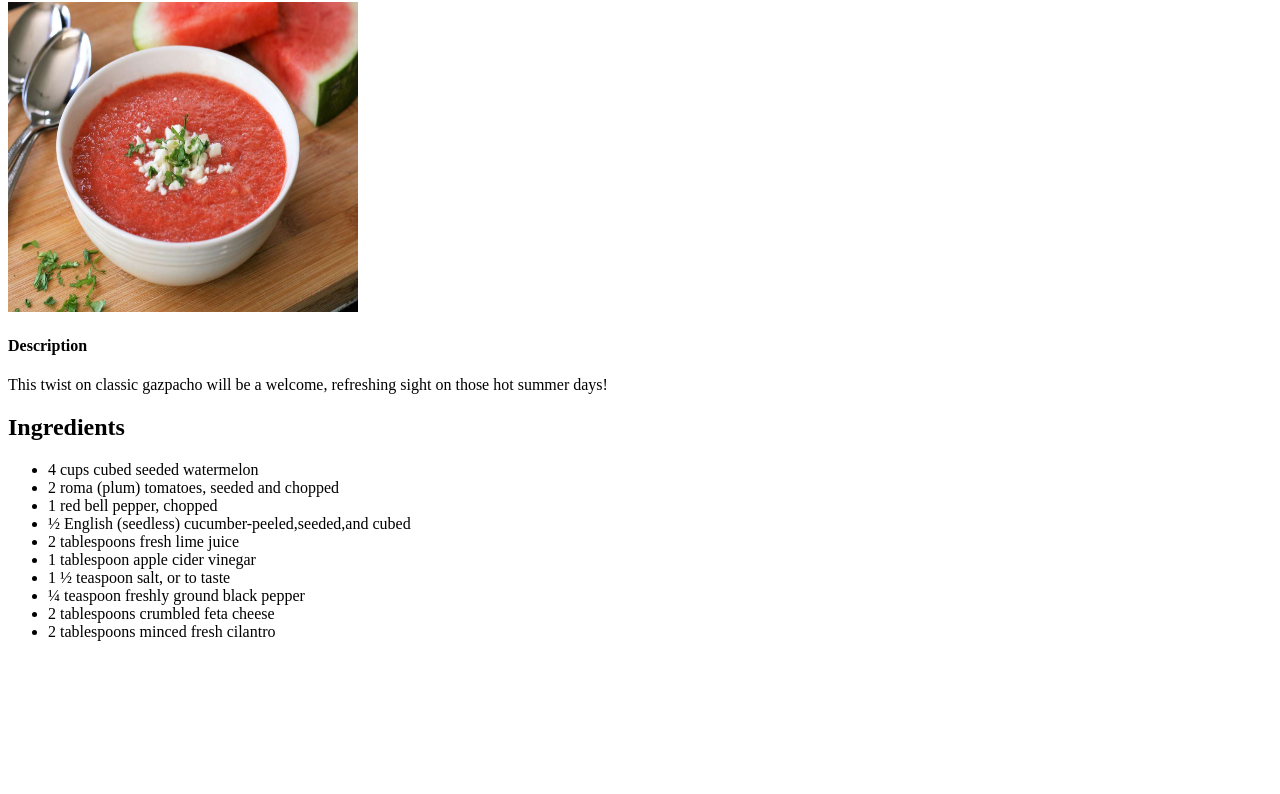
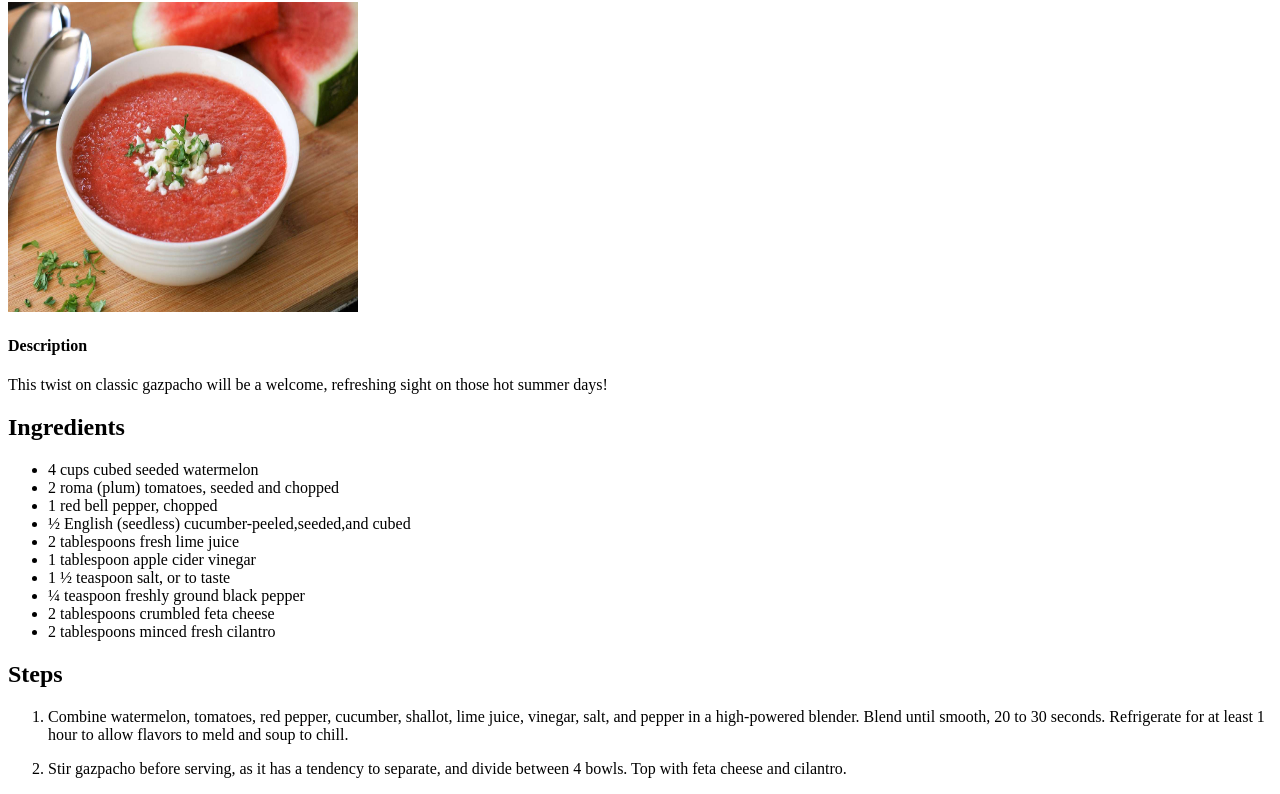
Before and after one commit to BeefyAmigo/odin-recipes, a plain HTML site: page recipes/watermelon.html in a window 1280 px wide. Shown: the part 78-872 px from the top of the page. Before the commit the page ends 800 px from the top, so only its background shows below. Drawn offline with Linux system fonts and the light colour scheme.

Commit message:
Add header+ordered list for Steps

```diff
--- a/recipes/watermelon.html
+++ b/recipes/watermelon.html
@@ -24,5 +24,17 @@
                 <li>2 tablespoons crumbled feta cheese</li>
                 <li>2 tablespoons minced fresh cilantro</li>
             </ul>
+        <h2>Steps</h2>
+            <ol>
+                <li>Combine watermelon, tomatoes, red pepper, cucumber,
+                    shallot, lime juice, vinegar, salt, and pepper in a
+                    high-powered blender. Blend until smooth, 20 to 30 seconds.
+                    Refrigerate for at least 1 hour to allow flavors to meld
+                    and soup to chill.</li>
+                <p></p>
+                <li>Stir gazpacho before serving, as it has a tendency to
+                    separate, and divide between 4 bowls. Top with feta cheese
+                    and cilantro.</li>
+            </ol>
     </body>
 </html>
```
